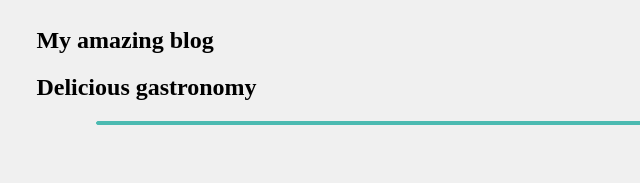
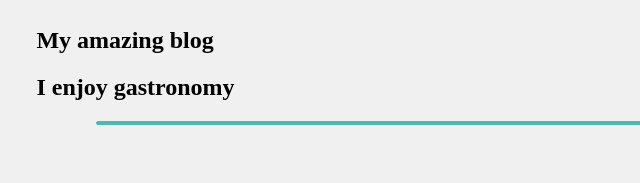
Before and after one commit to Akouaaa/Portfolio, a plain HTML site: page index.html in a window 1280 px wide. Shown: the part 2693-2876 px from the top of the page, 2-642 px from the left. Drawn offline with Linux system fonts and the light colour scheme; files whose address does not match are found by name.

Commit message:
This fixes #2

```diff
--- a/index.html
+++ b/index.html
@@ -178,7 +178,7 @@
 
                 <div class="blog-tittle">
                     <h2> My amazing blog </h2>
-                    <h2> Delicious gastronomy </h2>
+                    <h2> I enjoy gastronomy </h2>
                 </div>
 
                 <!-- ****************Mon blog***************
```
